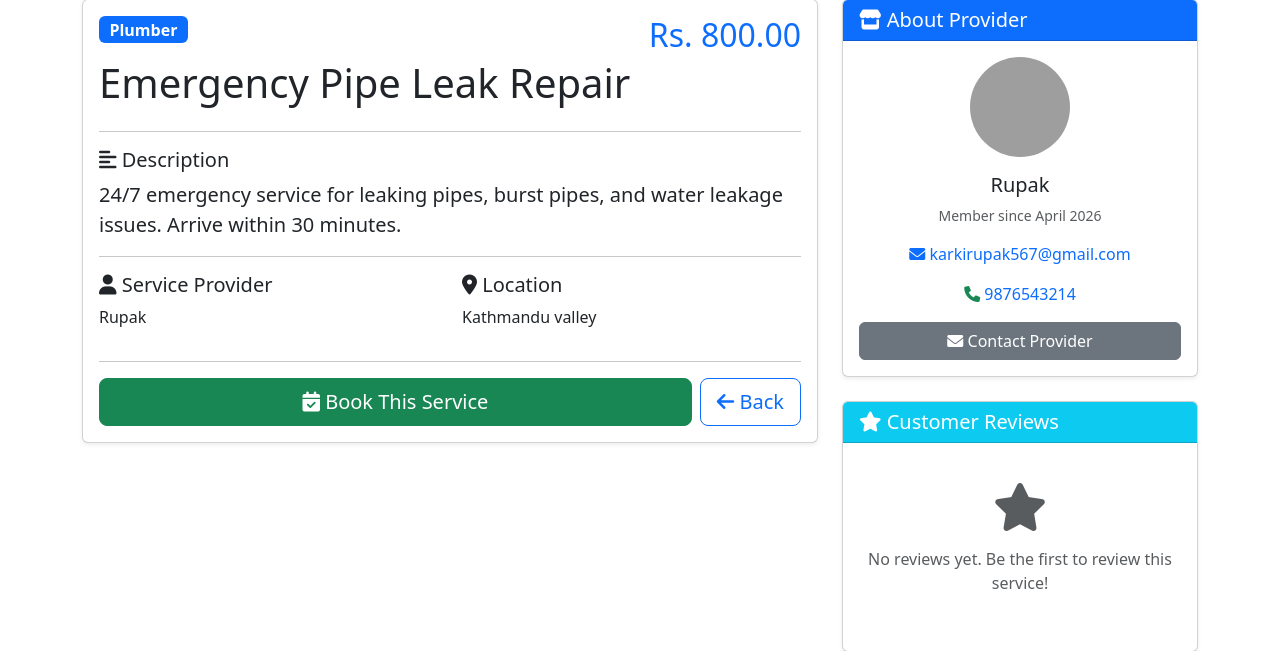
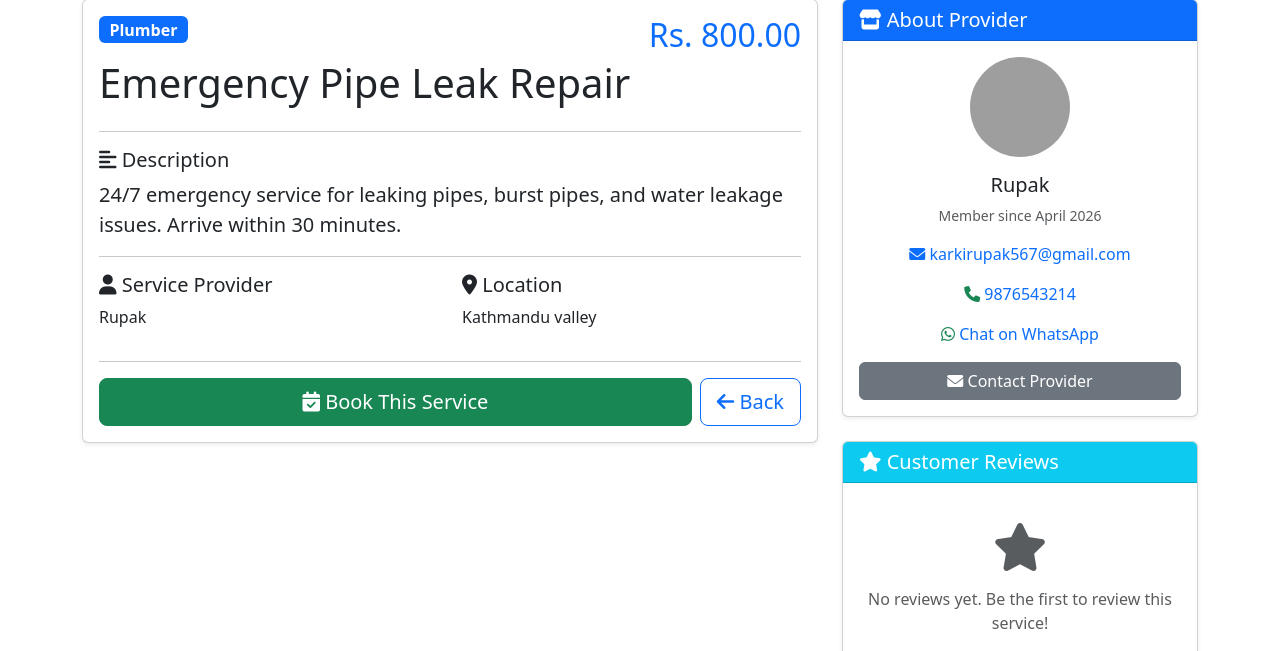
Before and after one commit to Rupak-karki/servicelink, a Django app: page /services/1/ in a window 1280 px wide. Shown: the part 81-732 px from the top of the page. Run offline with Django 5.2, Linux system fonts and the light colour scheme; data comes from the database, SQL or seed files in the repository; grey boxes are pictures that could not be loaded.

Commit message:
Added whatsapp option

```diff
--- a/services/templates/services/service_detail.html
+++ b/services/templates/services/service_detail.html
@@ -86,6 +86,13 @@
                         <i class="fas fa-phone text-success"></i>
                         <a href="tel:{{ service.provider.profile.phone }}" class="text-decoration-none">
                             {{ service.provider.profile.phone|default:"Not provided" }}
+                        </a>
+                    </p>
+                    <p>
+                        <i class="fab fa-whatsapp text-success"></i>
+                        <a href="https://wa.me/{{ service.provider.profile.phone }}"
+                           target="_blank" class="text-decoration-none">
+                            Chat on WhatsApp
                         </a>
                     </p>
 
```
